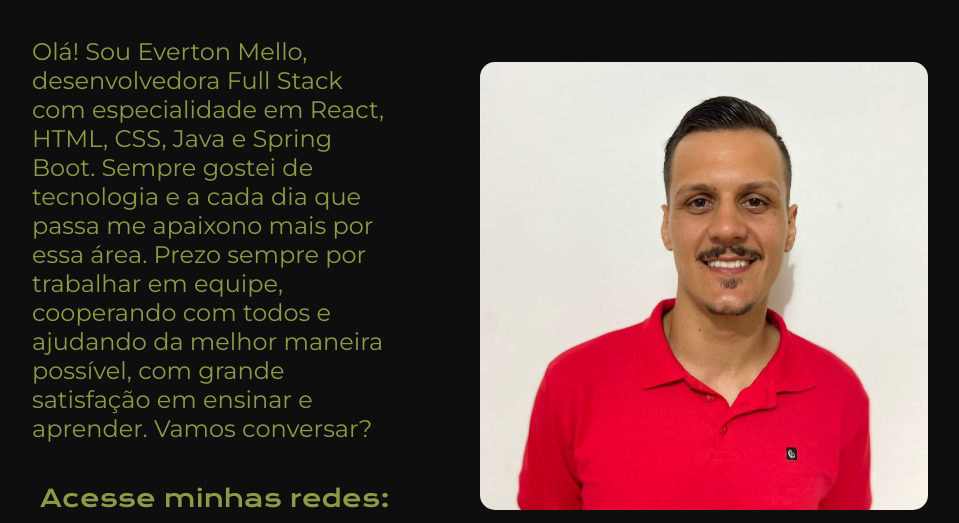
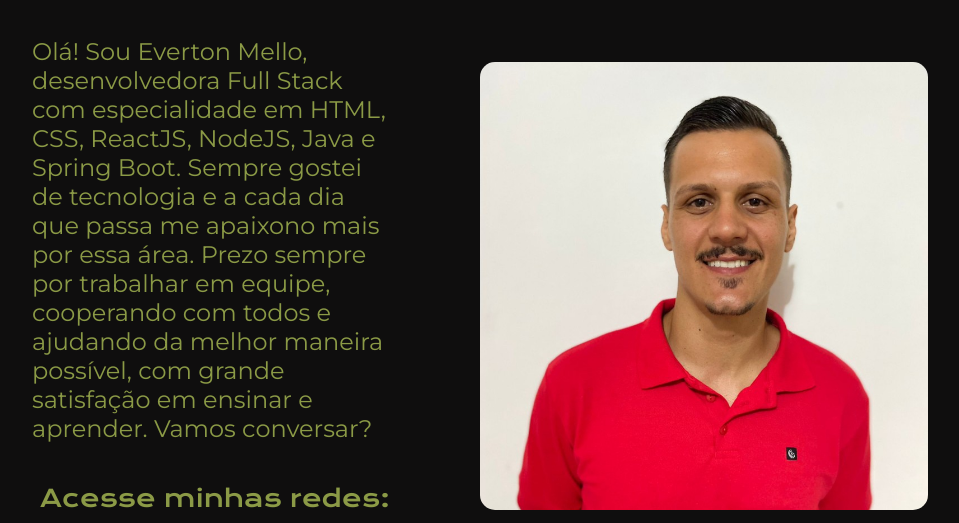
Before and after one commit to Tonzera10/portfolio, a plain HTML site: page index.html in a window 1280 px wide. Shown: the part 392-915 px from the top of the page, without its empty margins (160-1119 px from the left). Drawn offline with nearby package versions, Linux system fonts and the light colour scheme.

Commit message:
Update index.html

```diff
--- a/index.html
+++ b/index.html
@@ -17,7 +17,7 @@
     <main class="apresentacao">
       <section class="apresentacao__conteudo">
         <h1 class="apresentacao__conteudo__titulo">Eleve seu negócio digital a outro nível <strong class="titulo-destacado">com um Full Stack de qualidade!</strong></h1>
-        <p class="apresentacao__conteudo__texto">Olá! Sou Everton Mello, desenvolvedora Full Stack com especialidade em React, HTML, CSS, Java e Spring Boot. Sempre gostei de tecnologia e a cada dia que passa me apaixono mais por essa área. Prezo sempre por trabalhar em equipe, cooperando com todos e ajudando da melhor maneira possível, com grande satisfação em ensinar e aprender. Vamos conversar?</p>
+        <p class="apresentacao__conteudo__texto">Olá! Sou Everton Mello, desenvolvedora Full Stack com especialidade em HTML, CSS, ReactJS, NodeJS, Java e Spring Boot. Sempre gostei de tecnologia e a cada dia que passa me apaixono mais por essa área. Prezo sempre por trabalhar em equipe, cooperando com todos e ajudando da melhor maneira possível, com grande satisfação em ensinar e aprender. Vamos conversar?</p>
         <div class="apresentacao__links">
           <h2 class="apresentacao__links__subtitulo">Acesse minhas redes:</h2>
           <a class="apresentacao__links__navegacao" href="https://www.linkedin.com/in/ton-mello/">
```
